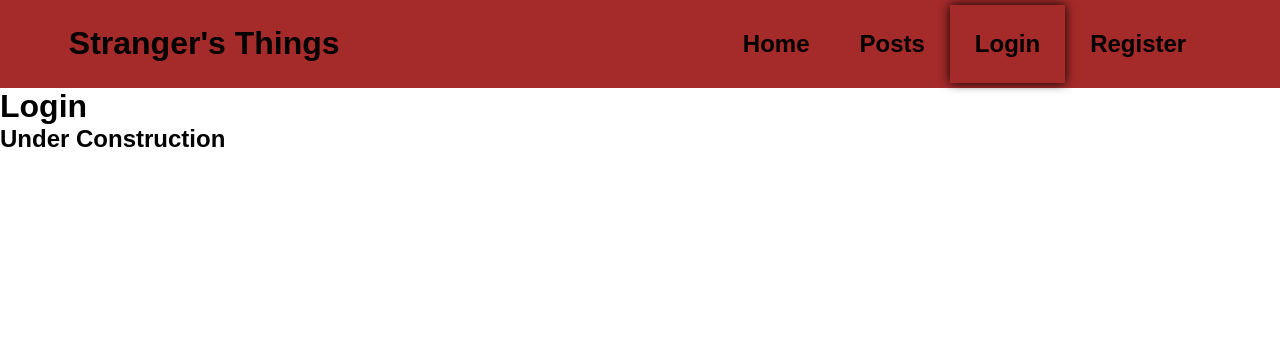
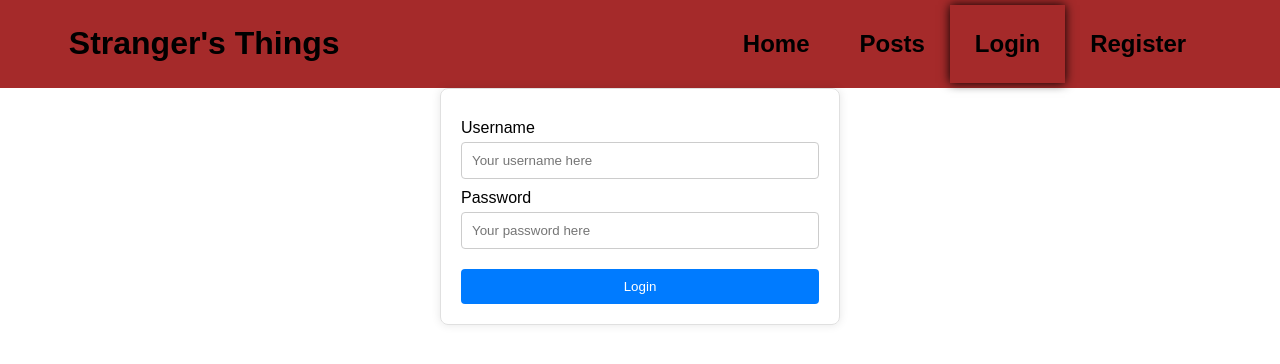
Before and after one commit to elhamsameem/block30-strangers-things, a React (Vite) app: page /login in a window 1280 px wide. Shown: the top 364 px of the page. Built offline with nearby package versions, Linux system fonts and the light colour scheme.

Commit message:
feat: created a login form

```diff
--- /dev/null
+++ b/src/Login.css
@@ -0,0 +1,48 @@
+.login-container {
+  display: flex;
+  flex-direction: column;
+  align-items: center;
+  padding: 20px;
+  border: 1px solid #e0e0e0;
+  border-radius: 8px;
+  box-shadow: 0px 0px 10px rgba(0, 0, 0, 0.1);
+  max-width: 400px;
+  margin: 0 auto;
+}
+
+.error-message {
+  color: red;
+  margin-bottom: 10px;
+}
+
+.login-form {
+  display: flex;
+  flex-direction: column;
+  width: 100%;
+}
+
+.login-form label {
+  margin-top: 10px;
+}
+
+.login-form input {
+  padding: 10px;
+  border: 1px solid #ccc;
+  border-radius: 4px;
+  margin-top: 5px;
+}
+
+.login-btn {
+  margin-top: 20px;
+  padding: 10px;
+  background-color: #007bff;
+  color: white;
+  border: none;
+  border-radius: 4px;
+  cursor: pointer;
+  transition: background-color 0.3s;
+}
+
+.login-btn:hover {
+  background-color: #0056b3;
+}
--- a/src/api/index.js
+++ b/src/api/index.js
@@ -12,3 +12,30 @@ export async function getAllPosts() {
     console.error(`Unable to retrieve posts!`, error);
   }
 }
+export async function loginUser(username, password) {
+  try {
+    const response = await fetch(`${API_URL}/users/login`, {
+      method: "POST",
+      headers: {
+        "Content-Type": "application/json",
+      },
+      body: JSON.stringify({
+        user: {
+          username: username,
+          password: password,
+        },
+      }),
+    });
+
+    const result = await response.json();
+
+    if (result && result.data && result.data.token) {
+      return result.data.token;
+    } else {
+      throw new Error(result.error.message || "Unable to login.");
+    }
+  } catch (error) {
+    console.error(`Login failed!`, error);
+    throw error;
+  }
+}
--- a/src/components/Login.jsx
+++ b/src/components/Login.jsx
@@ -1,10 +1,66 @@
-import React from "react";
+import React, { useState } from "react";
+// import { useHistory } from "react-router-dom";
+import { loginUser } from "../api";
+import { useNavigate } from "react-router-dom";
 
-function Login({ isLoggedIn }) {
+import "../Login.css";
+
+function Login() {
+  const [credentials, setCredentials] = useState({
+    username: "",
+    password: "",
+  });
+  const [error, setError] = useState("");
+  const navigate = useNavigate();
+
+  const handleChange = (e) => {
+    const { name, value } = e.target;
+    setCredentials((prevCredentials) => ({
+      ...prevCredentials,
+      [name]: value,
+    }));
+  };
+
+  const handleSubmit = async (e) => {
+    e.preventDefault();
+    try {
+      const token = await loginUser(credentials.username, credentials.password);
+      if (token) {
+        localStorage.setItem("token", token);
+        navigate("/home");
+      } else {
+        setError("Invalid Credentials, please try again");
+      }
+    } catch (error) {
+      console.error("Failed to login:", error);
+      setError("Invalid Credentials, please try again");
+    }
+  };
+
   return (
-    <div className="login">
-      <h1>Login</h1>
-      <h2>Under Construction</h2>
+    <div className="login-container">
+      {error && <p className="error-message">{error}</p>}
+      <form onSubmit={handleSubmit} className="login-form">
+        <label>Username</label>
+        <input
+          name="username"
+          type="text"
+          onChange={handleChange}
+          placeholder="Your username here"
+          value={credentials.username}
+        />
+        <label>Password</label>
+        <input
+          name="password"
+          type="password"
+          onChange={handleChange}
+          placeholder="Your password here"
+          value={credentials.password}
+        />
+        <button type="submit" className="login-btn">
+          Login
+        </button>
+      </form>
     </div>
   );
 }
```
